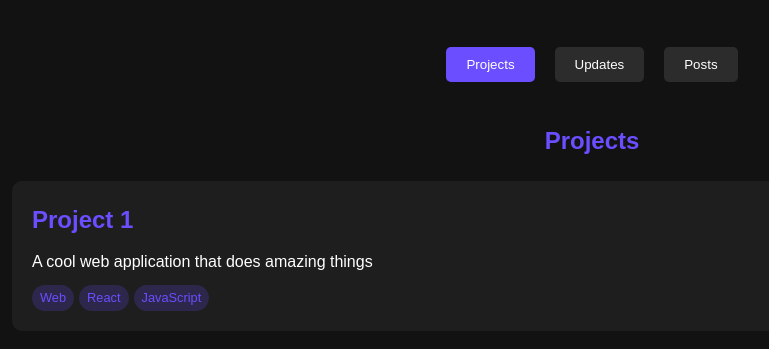
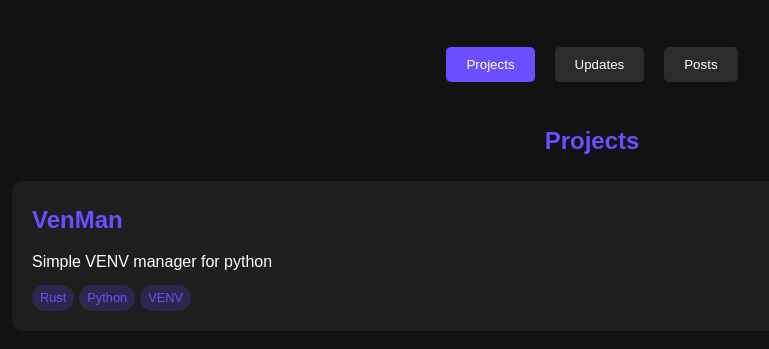
Before and after one commit to ImLowFranki/imlowfranki.github.io, a plain HTML site: page index.html in a window 1280 px wide. Shown: the part 175-524 px from the top of the page, without its empty margins (48-817 px from the left). Drawn offline with Linux system fonts and the light colour scheme.

Commit message:
Webhtml commit1

```diff
--- a/index.html
+++ b/index.html
@@ -159,10 +159,10 @@
         const CONFIG = {
             projects: [
                 {
-                    title: "Project 1",
-                    description: "A cool web application that does amazing things",
-                    tags: ["Web", "React", "JavaScript"],
-                    link: "https://project1.lowfranki.com"
+                    title: "VenMan",
+                    description: "Simple VENV manager for python",
+                    tags: ["Rust", "Python", "VENV"],
+                    link: ""
                 },
                 // Add more projects here
             ],
```
